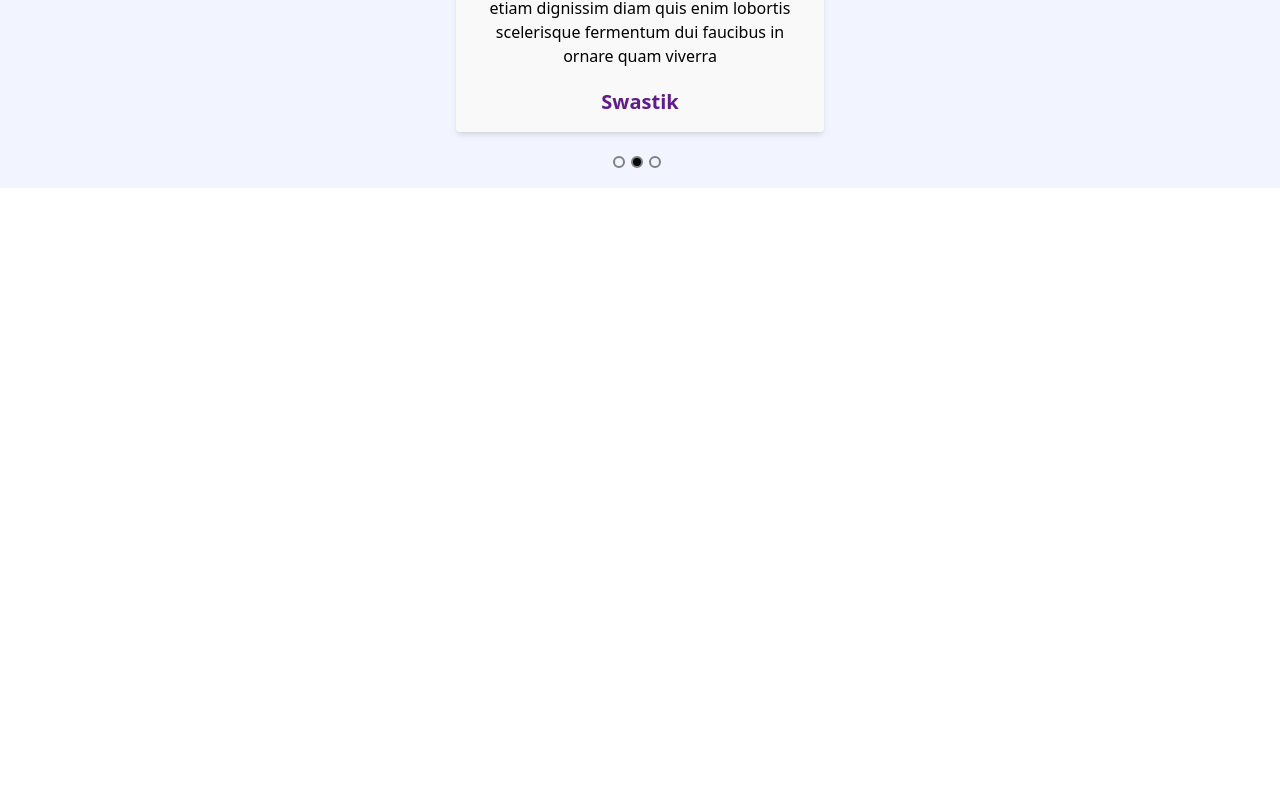
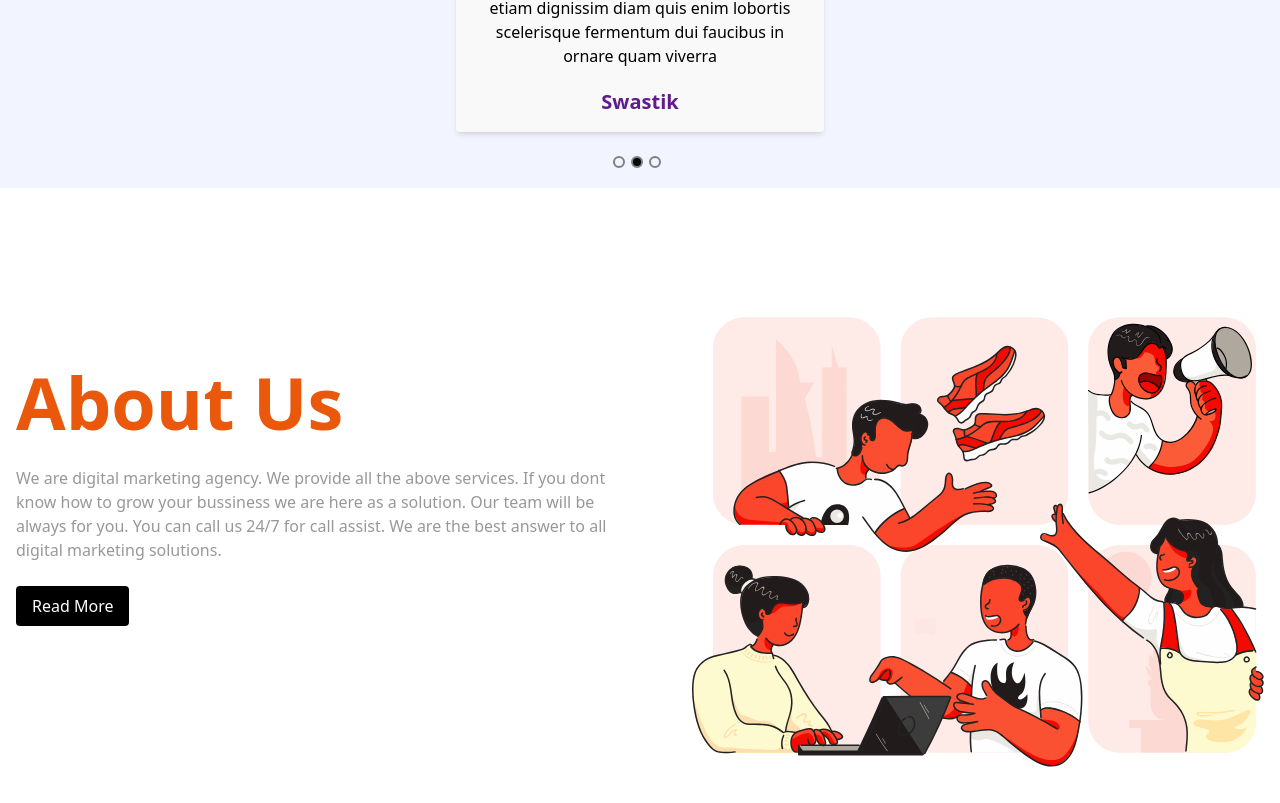
Before and after one commit to ArnabChatterjee20k/Adler-Startup--frontend, a React (Create React App) app: page / in a window 1280 px wide. Shown: the part 1110-1913 px from the top of the page. Before the commit the page ends 1298 px from the top, so only its background shows below. Built offline with nearby package versions, Linux system fonts and the light colour scheme.

Commit message:
Added About Us

```diff
--- a/src/App.js
+++ b/src/App.js
@@ -1,12 +1,14 @@
 import { Navbar } from "./components/Navbar/Navbar";
 import { Hero } from "./components/Hero/Hero";
 import { Testimonial } from "./components/Testimonials/Testimonial";
+import { About } from "./components/About us/About";
 function App() {
   return (
     <>
     <Navbar/>
     <Hero/>
     <Testimonial/>
+    <About/>
     </>
   );
 }
--- /dev/null
+++ b/src/components/About us/About.jsx
@@ -0,0 +1,20 @@
+import aboutUs from "./assets/about us.svg"
+import { PrimaryBtn } from "../Button/PrimaryBtn"
+export const About = () => {
+    return (
+        <section class="body-font horizontal-container px-4 py-4 flex-col-reverse space-y-reverse space-y-5 lg:flex-row  lg:space-x-20">
+            <div className="flex flex-col text-center space-y-5 lg:space-y-6 lg:text-left">
+                <div>
+                    <h1 className="font-bold text-5xl lg:text-7xl mb-1 text-orange-600">About Us</h1>
+                </div>
+                <div className="secondary-text">
+                    <p>We are digital marketing agency. We provide all the above services. If you dont know how to grow your bussiness we are here as a solution. Our team will be always for you. You can call us 24/7 for call assist. We are the best answer to all digital marketing solutions.</p>
+                </div>
+                <div className="flex items-center justify-center lg:justify-start ">
+                    <PrimaryBtn text={"Read More"} />
+                </div>
+            </div>
+            <img src={aboutUs} alt="Hero" className="max-w-[300px] max-h-[650px] sm:max-w-[400px] md:max-w-[600px]" />
+        </section >
+    )
+}
```
Also changed, not shown: src/components/About us/assets/about us.svg (added).
